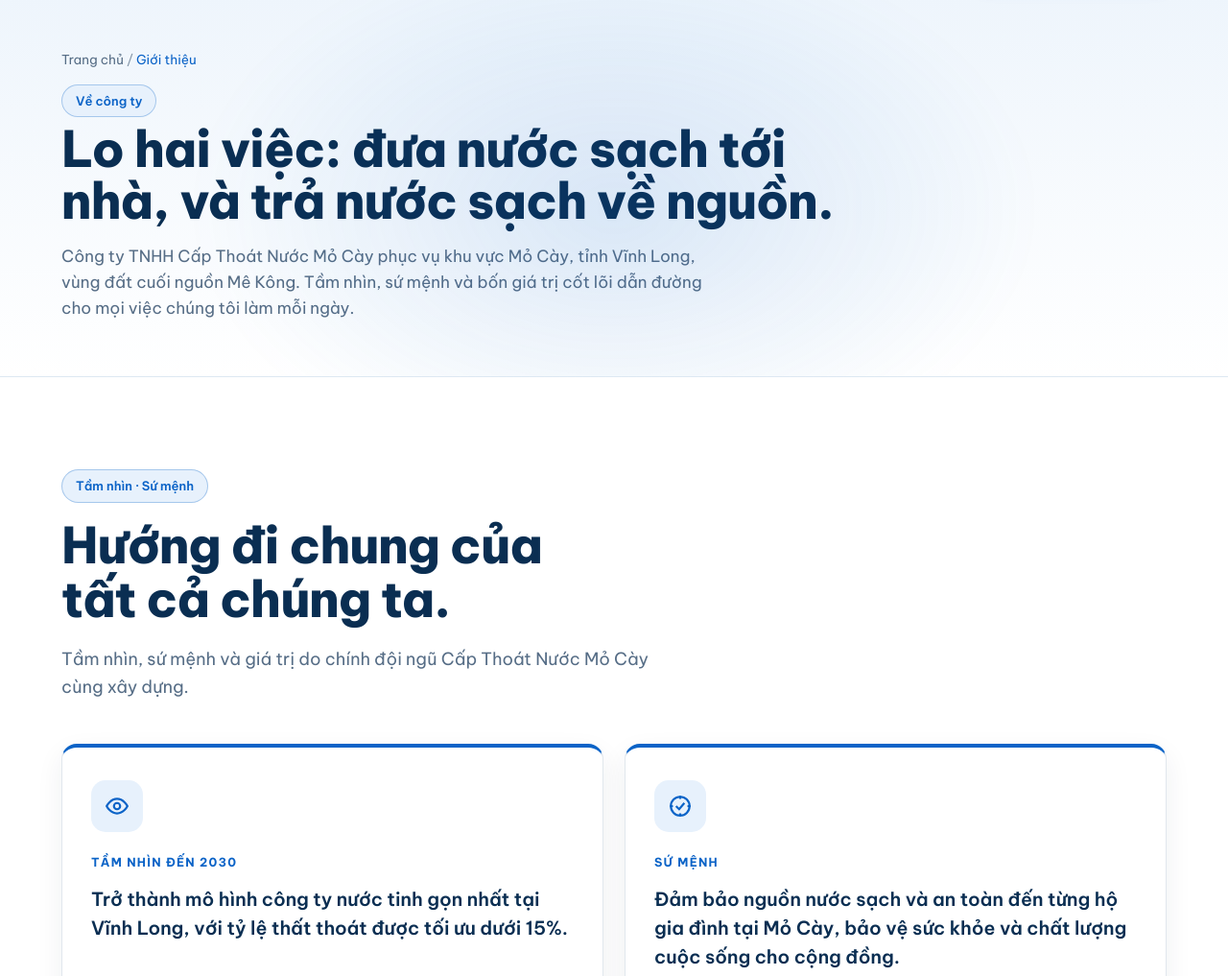
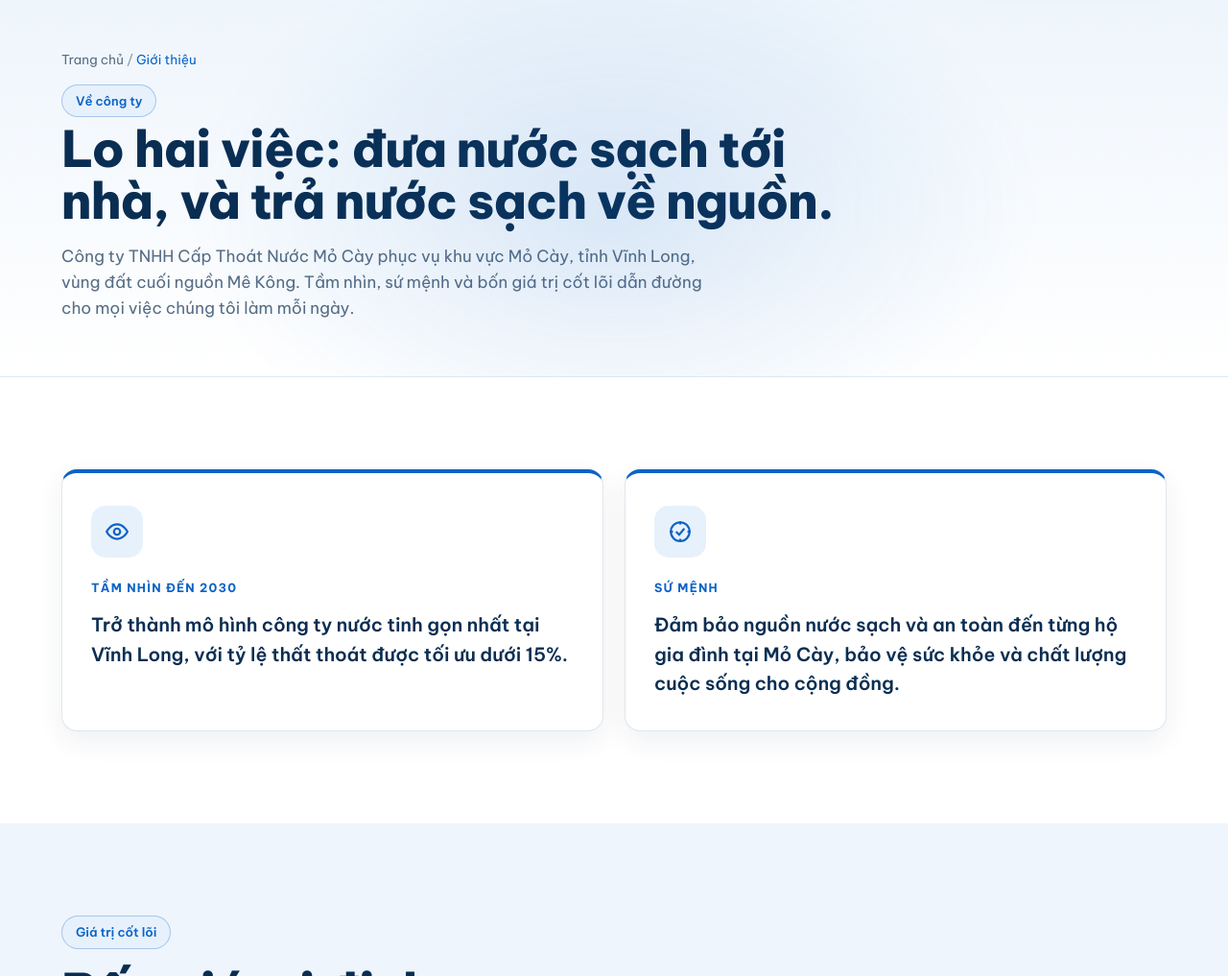
Before and after one commit to vuhuyhai/mocay-water, a website: page gioi-thieu.html in a window 1280 px wide. Shown: the part 83-1100 px from the top of the page at 96% size. Drawn offline with Linux system fonts and the light colour scheme.

Commit message:
Trang giới thiệu: gộp phần giới thiệu vào hero, bỏ tiêu đề trùng của khối Tầm nhìn - Sứ mệnh

```diff
--- a/gioi-thieu.html
+++ b/gioi-thieu.html
@@ -53,11 +53,6 @@
 
 <!-- TẦM NHÌN – SỨ MỆNH -->
 <section id="tam-nhin" class="section"><div class="container">
-  <div class="sh">
-    <span class="badge">Tầm nhìn · Sứ mệnh</span>
-    <h2>Hướng đi chung của tất cả chúng ta.</h2>
-    <p class="lead">Tầm nhìn, sứ mệnh và giá trị do chính đội ngũ Cấp Thoát Nước Mỏ Cày cùng xây dựng.</p>
-  </div>
   <div class="vm">
     <div class="vm-card">
       <div class="vm-ic"><svg width="26" height="26" viewBox="0 0 24 24" fill="none" stroke="currentColor" stroke-width="2"><path d="M2 12s3.5-7 10-7 10 7 10 7-3.5 7-10 7S2 12 2 12Z"/><circle cx="12" cy="12" r="3"/></svg></div>
```
